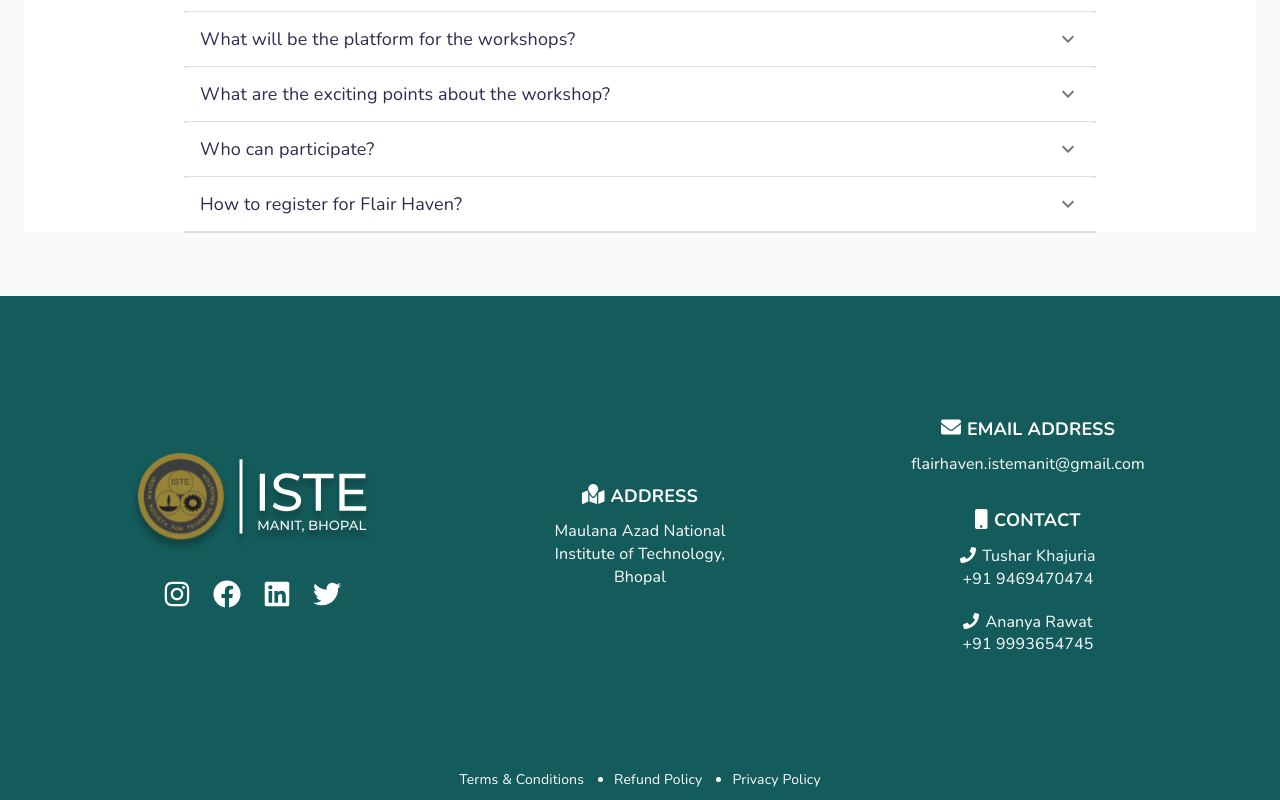
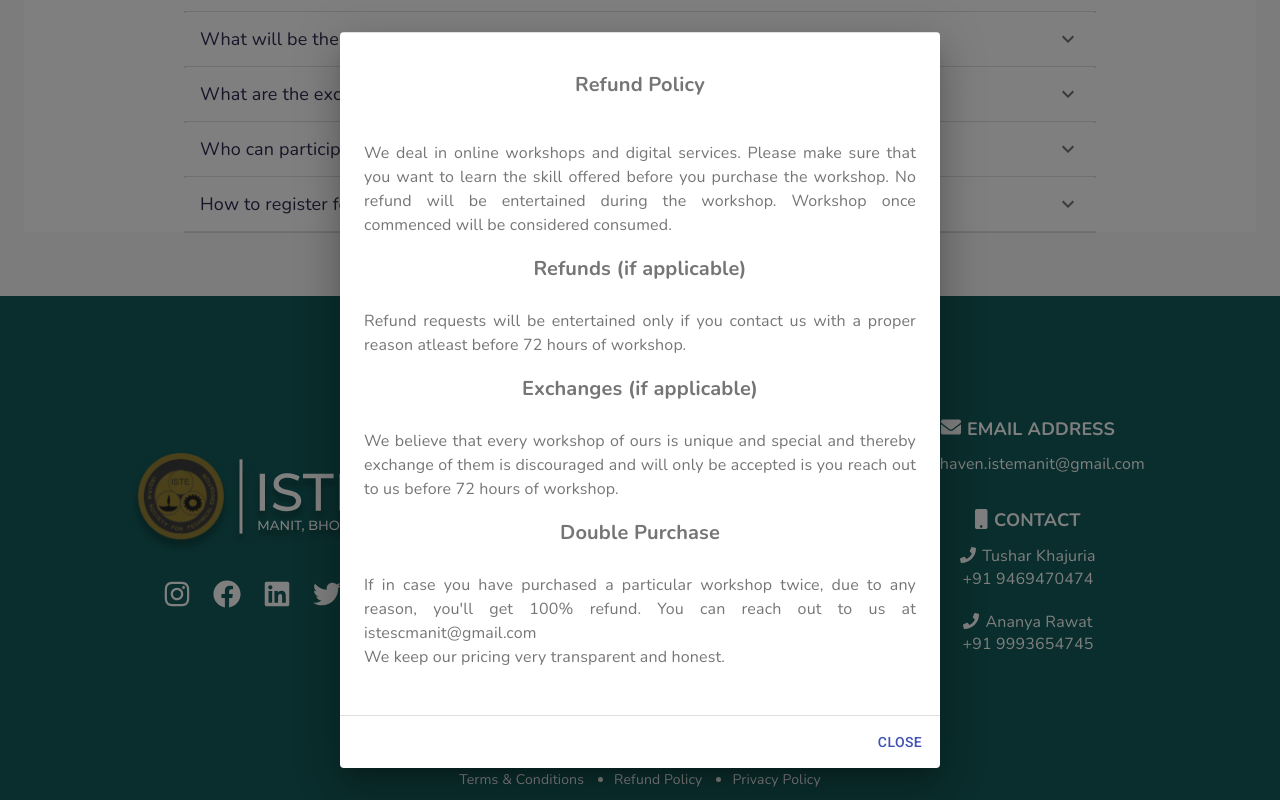
Before and after one commit to shubhtrikal/workshop-ui-2022, a Next.js app: page / in a window 1280 px wide. Both pictures are taken after a click on the link "Refund Policy". Shown: the part 5673-6473 px from the top of the page. Built offline with nearby package versions, Linux system fonts and the light colour scheme.

Commit message:
feat: refund policy

```diff
--- a/src/components/Footer/Footer.tsx
+++ b/src/components/Footer/Footer.tsx
@@ -15,6 +15,7 @@ import {
 import { Grid, Box, Container } from '@material-ui/core';
 import ScrollDialog from '../terms';
 import PrivacyDialog from '../privacy';
+import RefundDialog from '../refund';
 
 const Footer: React.FC = () => {
   const [openDialog, setOpenDialog] = React.useState(false);
@@ -30,6 +31,10 @@ const Footer: React.FC = () => {
       <PrivacyDialog
         openDialog={openPrivacy}
         onClose={() => setOpenPrivacy(false)}
+      />
+      <RefundDialog
+        openDialog={openRefund}
+        onClose={() => setOpenRefund(false)}
       />
       <Container maxWidth='lg'>
         <Grid
--- /dev/null
+++ b/src/components/refund.tsx
@@ -0,0 +1,100 @@
+import React from 'react';
+import Dialog, { DialogProps } from '@material-ui/core/Dialog';
+import DialogActions from '@material-ui/core/DialogActions';
+import DialogContent from '@material-ui/core/DialogContent';
+import DialogContentText from '@material-ui/core/DialogContentText';
+import DialogTitle from '@material-ui/core/DialogTitle';
+import { Link, Typography } from '@material-ui/core';
+
+import Button from '@material-ui/core/Button';
+
+import { withStyles, makeStyles, useTheme } from '@material-ui/core/styles';
+
+const useStyles = makeStyles((theme) => ({
+  body: {
+    fontFamily: 'Nunito',
+    height: '80vh',
+    textAlign: 'justify',
+  },
+
+  title: {
+    fontFamily: 'Nunito',
+    fontWeight: 600,
+    textAlign: 'center',
+    marginTop: theme.spacing(2),
+  },
+  link: {
+    cursor: 'pointer',
+  },
+}));
+
+interface Props {
+  openDialog: boolean;
+  onClose: () => void;
+}
+const RefundDialog: React.FC<Props> = ({ openDialog, onClose }) => {
+  const classes = useStyles();
+  const [scroll, setScroll] = React.useState<DialogProps['scroll']>('paper');
+
+  const handleClickOpen = (scrollType: DialogProps['scroll']) => () => {
+    setScroll(scrollType);
+  };
+
+  const handleClose = () => {
+    onClose();
+  };
+
+  //const descriptionElementRef = React.useRef<HTMLElement>(null);
+
+  return (
+    <div>
+      <Dialog
+        open={openDialog}
+        onClose={handleClose}
+        scroll={scroll}
+        aria-labelledby='scroll-dialog-title'
+        aria-describedby='scroll-dialog-description'
+      >
+        <DialogContent dividers={scroll === 'paper'}>
+          <DialogContentText className={classes.body}>
+            <Typography variant='h6' className={classes.title}>
+              <b>Refund Policy</b>
+            </Typography>
+            <Typography className={classes.title} variant='h6'></Typography>
+            <br /> We deal in online workshops and digital services. Please make
+            sure that you want to learn the skill offered before you purchase
+            the workshop. No refund will be entertained during the workshop.
+            Workshop once commenced will be considered consumed. <br />{' '}
+            <Typography className={classes.title} variant='h6'>
+              Refunds (if applicable)
+            </Typography>
+            <br /> Refund requests will be entertained only if you contact us
+            with a proper reason atleast before 72 hours of workshop.
+            <br />{' '}
+            <Typography className={classes.title} variant='h6'>
+              Exchanges (if applicable)
+            </Typography>
+            <br /> We believe that every workshop of ours is unique and special
+            and thereby exchange of them is discouraged and will only be
+            accepted is you reach out to us before 72 hours of workshop.
+            <br />{' '}
+            <Typography className={classes.title} variant='h6'>
+              Double Purchase
+            </Typography>
+            <br />
+            If in case you have purchased a particular workshop twice, due to
+            any reason, you'll get 100% refund. You can reach out to us at
+            istescmanit@gmail.com <br /> We keep our pricing very transparent
+            and honest.
+          </DialogContentText>
+        </DialogContent>
+        <DialogActions>
+          <Button onClick={handleClose} color='primary'>
+            Close
+          </Button>
+        </DialogActions>
+      </Dialog>
+    </div>
+  );
+};
+export default RefundDialog;
```
